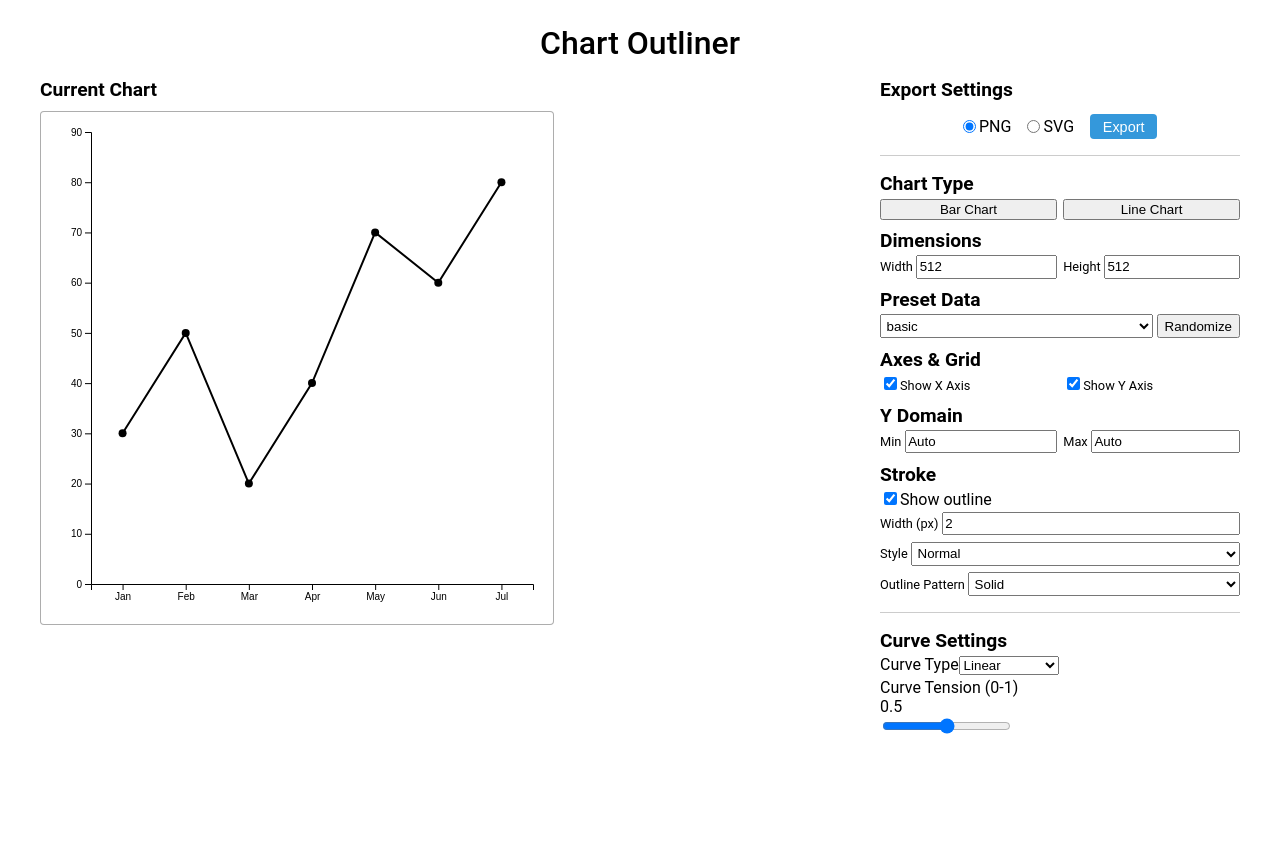
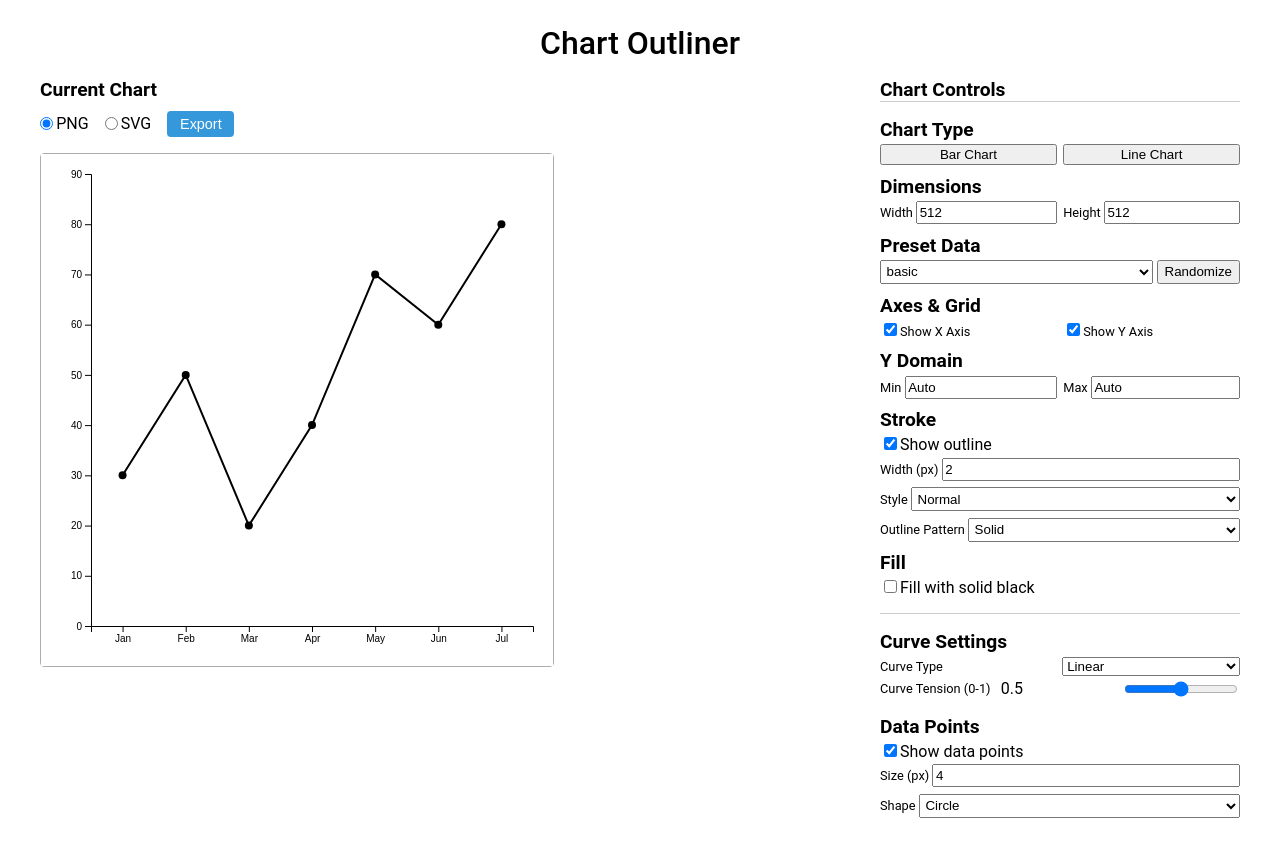
Before and after one commit to KimSeonGyeom/Chart-Outliner, a Next.js app: page / in a window 1280 px wide. Both pictures are taken after a click on the button "Line Chart". Before the commit the page ends 800 px from the top, so only its background shows below. Built offline with nearby package versions, Linux system fonts and the light colour scheme.

Commit message:
data point control for line added

```diff
--- a/app/page.jsx
+++ b/app/page.jsx
@@ -13,10 +13,28 @@ import './page.scss';
 
 export default function Home() {
   const chartType = useSharedStore(state => state.chartType);
-  const setChartType = useSharedStore(state => state.setChartType);
+  const exportFileType = useChartStore(state => state.exportFileType);
+  const setExportOption = useChartStore(state => state.setExportOption);
 
   // Chart refs
   const chartRef = useRef(null);
+
+  // Handle export button click
+  const handleExport = () => {
+    // Generate a filename with timestamp
+    const fileName = `chart-outliner-${chartType}-chart-${Date.now()}`;
+    setExportOption('exportFileName', fileName);
+
+    if (chartRef && chartRef.current) {
+      downloadChart(
+        chartRef,
+        fileName,
+        exportFileType
+      ).catch(error => {
+        console.error('Error exporting chart:', error);
+      });
+    }
+  };
 
   return (
     <main className="container">
@@ -28,13 +46,45 @@ export default function Home() {
         {/* Left side - Chart and chart-specific controls */}
         <div className="chart-section">
           <div className="section-title">Current Chart</div>
+
+          {/* Export options */}
+          <div className="export-section">
+            <div className="radio-group">
+              <input
+                type="radio"
+                id="png-option"
+                name="export-type"
+                value="png"
+                checked={exportFileType === 'png'}
+                onChange={() => setExportOption('exportFileType', 'png')}
+              />
+              <label htmlFor="png-option">PNG</label>
+            </div>
+            <div className="radio-group">
+              <input
+                type="radio"
+                id="svg-option"
+                name="export-type"
+                value="svg"
+                checked={exportFileType === 'svg'}
+                onChange={() => setExportOption('exportFileType', 'svg')}
+              />
+              <label htmlFor="svg-option">SVG</label>
+            </div>
+            <button className="export-button" onClick={handleExport}>
+              Export
+            </button>
+          </div>
+
           {/* Chart display */}
-          {chartType === 'bar' ? <BarChart ref={chartRef}/> : <LineChart ref={chartRef}/>}
+          <div className="chart-display" ref={chartRef}>
+            {chartType === 'bar' ? <BarChart /> : <LineChart />}
+          </div>
         </div>
 
         {/* Right side - Control Panel */}
         <div className="control-section">
-          <ControlPanel chartRef={chartRef} />
+          <ControlPanel />
         </div>
       </div>
     </main>
--- a/app/page.scss
+++ b/app/page.scss
@@ -24,17 +24,71 @@ header {
   .chart-section {
     width: 70%;
 
+    .chart-display {
+      width: fit-content;
+      height: fit-content;
+      border-radius: 4px;
+      border: 1px solid rgba(0, 0, 0, 0.32);
+    }
+
     .section-title {
       font-size: 1.2rem;
       font-weight: 600;
       margin-bottom: 10px;
     }
 
+    .export-section {
+      display: flex;
+      flex-direction: row;
+      gap: 1rem;
+      margin-bottom: 1rem;
+      justify-content: flex-start;
+      align-items: center;
+
+      .radio-group {
+        display: flex;
+        flex-direction: row;
+        align-items: center;
+        gap: 0.2rem;
+
+        input {
+          margin: 0;
+          padding: 0;
+        }
+
+        label {
+          align-self: center;
+          font-size: 1rem;
+          margin: 0;
+          padding: 0;
+          cursor: pointer;
+          user-select: none;
+        }
+      }
+
+      .export-button {
+        background-color: #3498db;
+        color: white;
+        border: none;
+        border-radius: 4px;
+        padding: 0.3rem 0.8rem;
+        font-size: 0.9rem;
+        cursor: pointer;
+        transition: background-color 0.2s ease;
+
+        &:hover {
+          background-color: #2980b9;
+        }
+
+        &:active {
+          background-color: #1c6ea4;
+        }
+      }
+    }
+
     .chart-wrapper {
       width: 100%;
       background-color: #ffffff;
-      border-radius: 4px;
-      border: 1px solid rgba(0, 0, 0, 0.32);
       margin: 0;
       padding: 0;
     }
--- a/components/controls/ControlPanel.jsx
+++ b/components/controls/ControlPanel.jsx
@@ -4,13 +4,13 @@ import DimensionsSection from './shared/DimensionsSection.jsx';
 import AxisSection from './shared/AxisSection.jsx';
 import DomainSection from './shared/DomainSection.jsx';
 import StrokePatternSection from './shared/StrokePatternSection.jsx';
+import FillSection from './shared/FillSection.jsx';
 import DataSection from './shared/DataSection.jsx';
 import LineCurveSection from './line/LineCurveSection.jsx';
+import LinePointsSection from './line/LinePointsSection.jsx';
 import BarPaddingSection from './bar/BarPaddingSection.jsx';
 import './ControlPanel.scss';
 import { useSharedStore } from '../store/sharedStore.js';
-import { useChartStore } from '../store/chartStore.js';
-import { downloadChart } from './downloadUtils.js';
 
 // Bar chart specific controls component
 const BarControls = () => {
@@ -26,6 +26,7 @@ const LineControls = () => {
   return (
     <div className="chart-specific-controls">
       <LineCurveSection />
+      <LinePointsSection />
     </div>
   );
 };
@@ -40,62 +41,17 @@ const SharedControls = () => {
       <AxisSection />
       <DomainSection />
       <StrokePatternSection />
+      <FillSection />
     </div>
   );
 };
 
-const ControlPanel = ({ chartRef }) => {
+const ControlPanel = () => {
   const chartType = useSharedStore(state => state.chartType);
-  const exportFileType = useChartStore(state => state.exportFileType);
-  const setExportOption = useChartStore(state => state.setExportOption);
-
-  // Handle export button click
-  const handleExport = () => {
-    // Generate a filename with timestamp
-    const fileName = `chart-outliner-${chartType}-chart-${Date.now()}`;
-    setExportOption('exportFileName', fileName);
-
-    if (chartRef && chartRef.current) {
-      downloadChart(
-        chartRef,
-        fileName,
-        exportFileType
-      ).catch(error => {
-        console.error('Error exporting chart:', error);
-      });
-    }
-  };
 
   return (
     <div className="controls-panel">
-      <div className="header">Export Settings</div>
-      <div className="button-group">
-        <div className="radio-group">
-          <input
-            type="radio"
-            id="png-option"
-            name="export-type"
-            value="png"
-            checked={exportFileType === 'png'}
-            onChange={() => setExportOption('exportFileType', 'png')}
-          />
-          <label htmlFor="png-option">PNG</label>
-        </div>
-        <div className="radio-group">
-          <input
-            type="radio"
-            id="svg-option"
-            name="export-type"
-            value="svg"
-            checked={exportFileType === 'svg'}
-            onChange={() => setExportOption('exportFileType', 'svg')}
-          />
-          <label htmlFor="svg-option">SVG</label>
-        </div>
-        <button className="export-button" onClick={handleExport}>
-          Export
-        </button>
-      </div>
+      <div className="header">Chart Controls</div>
       <div className="chart-controls">
         <SharedControls />
         {chartType === 'bar' ? <BarControls /> : <LineControls />}
--- a/components/controls/ControlPanel.scss
+++ b/components/controls/ControlPanel.scss
@@ -58,14 +58,12 @@
   }
 }
 
-.shared-controls {
+.shared-controls, .chart-specific-controls {
   display: flex;
   flex-direction: column;
   gap: 0.6rem;
-  margin: 1rem 0;
   padding: 1rem 0;
   border-top: 1px solid #ccc;
-  border-bottom: 1px solid #ccc;
 
   .section {
     display: flex;
--- /dev/null
+++ b/components/controls/line/LinePointsSection.jsx
@@ -0,0 +1,65 @@
+import React from 'react';
+import { useChartStore } from '../../store/chartStore';
+
+const pointShapeOptions = [
+  { value: 'circle', label: 'Circle' },
+  { value: 'square', label: 'Square' },
+  { value: 'triangle', label: 'Triangle' },
+  { value: 'diamond', label: 'Diamond' },
+  { value: 'cross', label: 'Cross' },
+  { value: 'star', label: 'Star' }
+];
+
+const LinePointsSection = () => {
+  const showPoints = useChartStore(state => state.showPoints);
+  const pointRadius = useChartStore(state => state.pointRadius);
+  const pointShape = useChartStore(state => state.pointShape);
+  const updateSetting = useChartStore(state => state.updateSetting);
+
+  return (
+    <div className="section">
+      <div className="section-title">Data Points</div>
+      <div className="checkbox-group">
+        <input
+          type="checkbox"
+          checked={showPoints}
+          onChange={() => updateSetting('showPoints', !showPoints)}
+          id="points-visibility-checkbox"
+        />
+        <label htmlFor="points-visibility-checkbox">Show data points</label>
+      </div>
+      {showPoints && (
+        <div className="control-items-column">
+          <div className="input-group">
+            <label>Size (px)</label>
+            <input
+              type="number"
+              min="1"
+              max="10"
+              step="0.5"
+              value={pointRadius}
+              onChange={(e) => updateSetting('pointRadius', parseFloat(e.target.value))}
+              className="number-input"
+            />
+          </div>
+          <div className="dropdown-group">
+            <label>Shape</label>
+            <select
+              value={pointShape}
+              onChange={(e) => updateSetting('pointShape', e.target.value)}
+              className="dropdown-select"
+            >
+              {pointShapeOptions.map(option => (
+                <option key={option.value} value={option.value}>
+                  {option.label}
+                </option>
+              ))}
+            </select>
+          </div>
+        </div>
+      )}
+    </div>
+  );
+};
+
+export default LinePointsSection;
--- /dev/null
+++ b/components/controls/shared/FillSection.jsx
@@ -0,0 +1,26 @@
+import React from 'react';
+import { useSharedStore } from '../../store/sharedStore.js';
+
+const FillSection = () => {
+  // Get fill settings from shared store
+  const fill = useSharedStore(state => state.fill);
+  const fillOpacity = useSharedStore(state => state.fillOpacity);
+  const updateSetting = useSharedStore(state => state.updateSetting);
+
+  return (
+    <div className="section">
+      <div className="section-title">Fill</div>
+      <div className="checkbox-group">
+        <input
+          type="checkbox"
+          checked={fill}
+          onChange={() => updateSetting('fill', !fill)}
+          id="fill-checkbox"
+        />
+        <label htmlFor="fill-checkbox">Fill with solid black</label>
+      </div>
+    </div>
+  );
+};
+
+export default FillSection;
```
